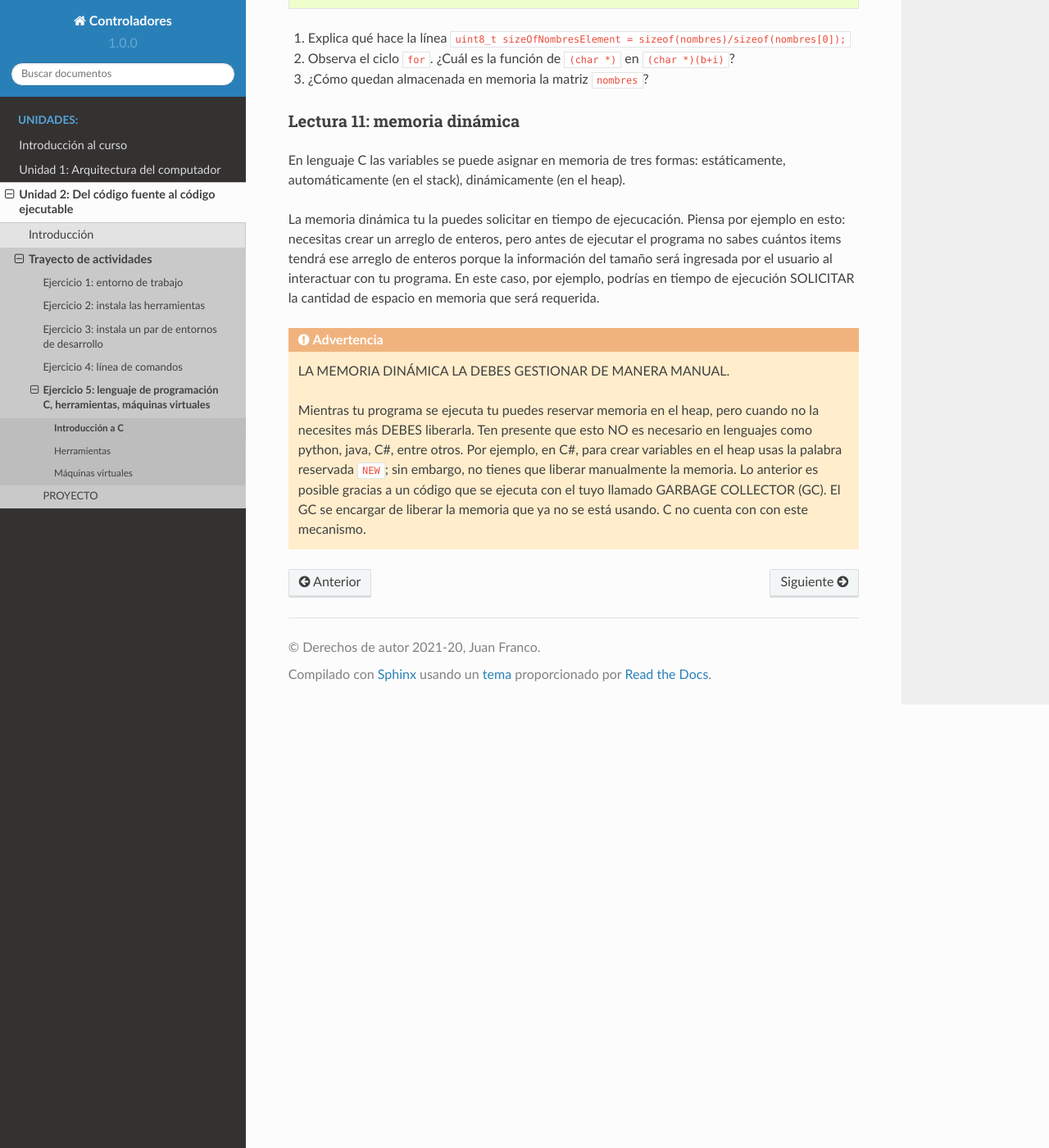
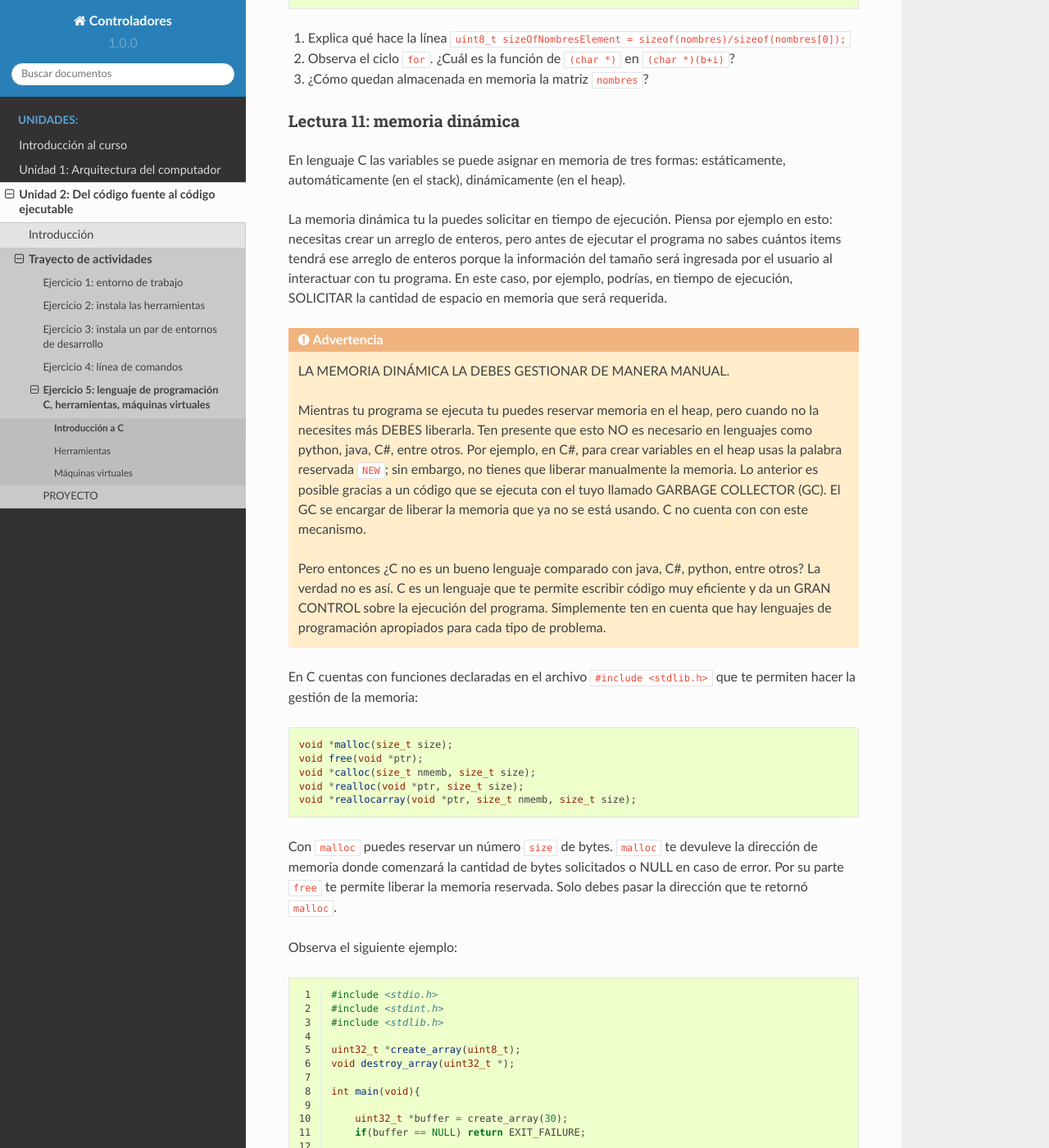
Before and after one commit to juanferfranco/controladores, a Sphinx documentation site: the page built from docs/_unidad2/introC.rst, in a window 1280 px wide and 1400 px high, scrolled down 22249 px. Shown: the whole window at 82% size. Built offline with Sphinx 7.4.7 and the Read the Docs theme 2.0.0, drawn with Linux system fonts in a browser that asks for light colours; pages that are not in the unit, such as notebooks, are missing from menus; some of the changed text lies outside the part shown.

Commit message:
lecture 11 done

```diff
--- a/docs/_unidad2/introC.rst
+++ b/docs/_unidad2/introC.rst
@@ -930,10 +930,10 @@
 En lenguaje C las variables se puede asignar en memoria de tres formas: estáticamente, automáticamente (en el
 stack), dinámicamente (en el heap).
 
-La memoria dinámica tu la puedes solicitar en tiempo de ejecucación. Piensa por ejemplo en esto: necesitas
+La memoria dinámica tu la puedes solicitar en tiempo de ejecución. Piensa por ejemplo en esto: necesitas
 crear un arreglo de enteros, pero antes de ejecutar el programa no sabes cuántos items tendrá ese arreglo
 de enteros porque la información del tamaño será ingresada por el usuario al interactuar con tu programa.
-En este caso, por ejemplo, podrías en tiempo de ejecución SOLICITAR la cantidad de espacio en memoria
+En este caso, por ejemplo, podrías, en tiempo de ejecución, SOLICITAR la cantidad de espacio en memoria
 que será requerida.
 
 
@@ -947,7 +947,68 @@
     con el tuyo llamado GARBAGE COLLECTOR (GC). El GC se encargar de liberar la memoria que ya no se está
     usando. C no cuenta con con este mecanismo.
 
-
+    Pero entonces ¿C no es un bueno lenguaje comparado con java, C#, python, entre otros? La verdad no es así.
+    C es un lenguaje que te permite escribir código muy eficiente y da un GRAN CONTROL sobre la ejecución
+    del programa. Simplemente ten en cuenta que hay lenguajes de programación apropiados para cada tipo de problema.
+
+En C cuentas con funciones declaradas en el archivo ``#include <stdlib.h>`` que te permiten hacer la gestión de la
+memoria:
+
+.. code-block:: c
+
+    void *malloc(size_t size);
+    void free(void *ptr);
+    void *calloc(size_t nmemb, size_t size);
+    void *realloc(void *ptr, size_t size);
+    void *reallocarray(void *ptr, size_t nmemb, size_t size);
+
+Con ``malloc`` puedes reservar un número ``size`` de bytes. ``malloc`` te devuleve la dirección de memoria
+donde comenzará la cantidad de bytes solicitados o NULL en caso de error. Por su parte ``free`` te permite
+liberar la memoria reservada. Solo debes pasar la dirección que te retornó ``malloc``.
+
+Observa el siguiente ejemplo:
+
+.. code-block:: c
+    :linenos:
+
+    #include <stdio.h>
+    #include <stdint.h>
+    #include <stdlib.h>
+
+    uint32_t *create_array(uint8_t);
+    void destroy_array(uint32_t *);
+
+    int main(void){
+
+        uint32_t *buffer = create_array(30);
+        if(buffer == NULL) return EXIT_FAILURE;
+
+        for(uint8_t i = 0; i < 30; i++){
+            buffer[i] = i+1;
+        }
+
+        for(uint8_t i = 0; i < 30; i++){
+            printf("buffer[%d]: %d\n",i, buffer[i]);
+        }
+
+        destroy_array(buffer);
+
+        return EXIT_SUCCESS;
+    }
+
+    uint32_t *create_array(uint8_t size){
+        return (uint32_t * ) malloc(sizeof(uint32_t)* size );
+    }
+
+    void destroy_array(uint32_t *this){
+        free(this);
+    }
+
+La función ``create_array`` te permitirá reservar la cantidad de enteros que le pases
+como argumento. Te devolverá la dirección en memoria donde inicia el bloque
+de enteros reservados. Nota que en ``create_array`` se usa  ``sizeof(uint32_t)* size``.
+Esto es necesario porque se debe determinar cuántos bytes ocupa un entero y luego multiplicar
+por la cantidad de enteros para poder obtener la cantidad total de bytes necesarios.
 
 ..
     Ejercicio 7: entrada/salida
```
Also changed, not shown: 1 other file.
